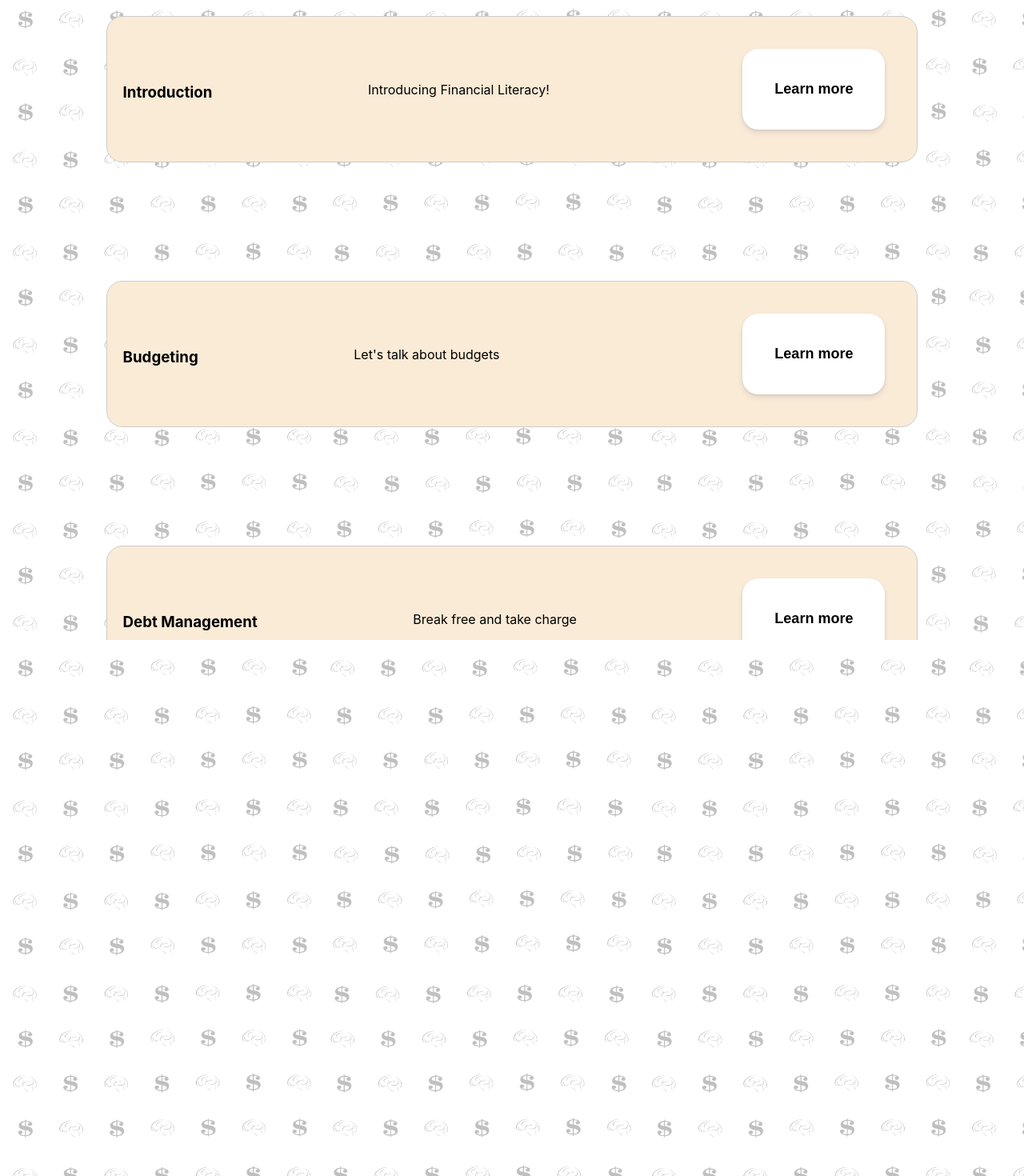
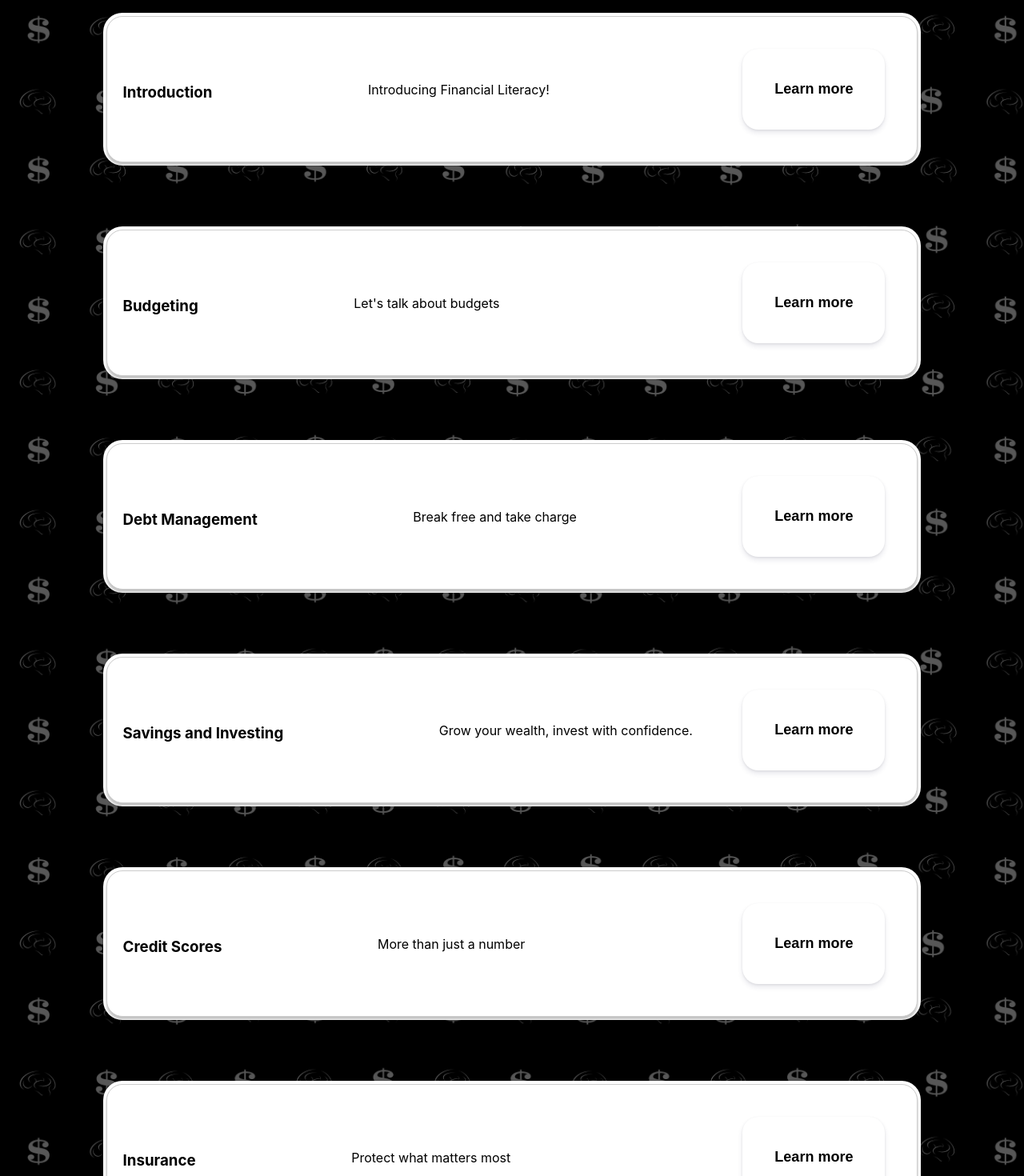
Before and after one commit to aidanMellin/fintroduction, a React (Create React App) app: page /intro_to_financial_literacy_module in a window 1280 px wide. Shown: the top 1470 px of the page at 80% size. Built offline with nearby package versions, Linux system fonts and the light colour scheme.

Commit message:
darker background, calculate hieght with js

```diff
--- a/src/homepage.css
+++ b/src/homepage.css
@@ -86,33 +86,6 @@
     background-color: transparent;
 }
 
-button {
-    padding: 40px 40px;
-    background-color: #fff;
-    border-radius: 20px;
-    font-size: 18px;
-    font-weight: bold;
-    color: black;
-    border: none;
-    cursor: pointer;
-    margin: 20px;
-    transition: background-color 1s ease;
-    box-shadow: 0 4px 6px rgba(50, 50, 93, .11), 0 1px 3px rgba(0, 0, 0, .08);
-}
-
-button:hover {
-    color: black;
-    transform: translateY(-1px);
-    box-shadow: 0 7px 14px rgba(50, 50, 93, .1), 0 3px 6px rgba(0, 0, 0, .08);
-}
-
-button:active {
-    color: #555;
-    background-color: #f6f9ff;
-    transform: translateY(1px);
-    box-shadow: 0 4px 6px rgba(50, 50, 93, .11), 0 1px 3px rgba(0, 0, 0, .08);
-}
-
 .hidden {
     display: none;
 }
@@ -133,7 +106,6 @@
 }
 
 #learning-modules>h2 {
-    color: black;
     font-size: 3em;
     margin-bottom: 20px;
 }
@@ -258,6 +230,11 @@
     display: block;
 }
 
+#blog-section{
+    width: 100vw;
+    height: 100vh;
+}
+
 /* .module[data-status="unknown"] {
     transform: scale(0);
     transition: none;
--- a/src/pages/IntroToFinancialLiteracy/IntroToFinancialLiteracy.js
+++ b/src/pages/IntroToFinancialLiteracy/IntroToFinancialLiteracy.js
@@ -1,10 +1,62 @@
 import ModuleEntry from '../templateModule.js'
 import '../../universal-styles.css';
+import useCalculateTotalHeight from '../../universal-functions.js'
+
 import React, { useState, useEffect, useRef } from 'react';
+
+const modAndLessons = [
+    {
+        name: "Introduction",
+        content: "Introducing Financial Literacy!",
+        lessons: ["Overview of the course content", "Definition of financial literacy", "Importance of financial literacy"]
+    },
+    {
+        name: "Budgeting",
+        content: "Let's talk about budgets",
+        lessons: ["Definition and importance of budgeting", "Creating a budget plan", "Tracking expenses and income", "Adjusting the budget as needed", "Examples and case studies"]
+    },
+    {
+        name: "Debt Management",
+        content: "Break free and take charge",
+        lessons: ["Definition and types of debt", "Strategies for paying off debt", "Managing credit cards and loans", "Debt consolidation and negotiation", "Examples and case studies"]
+    },
+    {
+        name: "Savings and Investing",
+        content: "Grow your wealth, invest with confidence.",
+        lessons: ["Definition and importance of saving and investing", "Types of savings and investment accounts", "Setting financial goals", "Creating a savings and investment plan", "Risks and benefits of investing", "Examples and case studies"]
+    },
+    {
+        name: "Credit Scores",
+        content: "More than just a number",
+        lessons: ["Definition and importance of credit scores", "Factors that affect credit scores", "How to check and monitor your credit score", "Strategies for improving your credit score", "Examples and case studies"]
+    },
+    {
+        name: "Insurance",
+        content: "Protect what matters most",
+        lessons: ["Definition and types of insurance", "Importance of insurance", "How insurance works", "Choosing the right insurance coverage", "Examples and case studies"]
+    },
+    {
+        name: "Taxes",
+        content: "A necessary cost",
+        lessons: ["Definition and types of taxes", "Tax filing requirements and deadlines", "Tax deductions and credits", "Strategies for minimizing taxes", "Examples and case studies"]
+    },
+    {
+        name: "Historical Context",
+        content: "Know the past, predict the future",
+        lessons: ["Origins of financial literacy in ancient societies", "Development of coinage and currency", "Evolution of financial literacy in response to technological advancements and economic trends"]
+    },
+    {
+        name: "Conclusion",
+        content: "Let's wrap it up",
+        lessons: ["Summary of course content", "Importance of applying financial literacy skills in real-world situations", "Additional resources for further learning."]
+    },
+]
 
 
 function IntroToFinancialLiteracyModule() {
     const foregroundRef = useRef(null);
+    const totalHeight = useCalculateTotalHeight(".module-entry");
+
     const handleScroll = () => {
         const foregroundScroll = foregroundRef.current.scrollTop;
         const parallaxElement = document.querySelector(".background-parallax");
@@ -13,47 +65,20 @@
 
     return (
         <>
-            <div className="background-parallax"></div>
+            <div className="background-parallax background-height"></div>
             <div className="foreground" ref={foregroundRef} onScroll={handleScroll}>
-                <ModuleEntry
-                    header="Introduction"
-                    content="Introducing Financial Literacy!"
-                />
-                <ModuleEntry
-                    header="Budgeting"
-                    content="Let's talk about budgets"
-                />
-                <ModuleEntry
-                    header="Debt Management"
-                    content="Break free and take charge"
-                />
-                <ModuleEntry
-                    header="Saving and investing"
-                    content="Grow your wealth, invest with confidence."
-                />
-                <ModuleEntry
-                    header="Credit Scores"
-                    content="More than just a number"
-                />
-                <ModuleEntry
-                    header="Insurance"
-                    content="Protect what matters"
-                />
-                <ModuleEntry
-                    header="Taxes"
-                    content="A necessary cost"
-                />
-                <ModuleEntry
-                    header="Historical Context"
-                    content="Know the past, predict the future"
-                />
-                <ModuleEntry
-                    header="Conclusion"
-                    content="Let's wrap it up"
-                />
+                {modAndLessons.map((module, index) => (
+                    <ModuleEntry
+                        key={index}
+                        header={module.name}
+                        content={module.content}
+                        subModules={module.lessons}
+                    />
+                ))}
             </div>
         </>
     );
 }
 
+
 export default IntroToFinancialLiteracyModule;
--- a/src/pages/module.css
+++ b/src/pages/module.css
@@ -4,19 +4,37 @@
     align-items: center;
     padding-left: 12%;
     padding-right: 12%;
-    padding-bottom: 10%;
+    padding-bottom: 5%;
+}
+
+.background-parallax-module {
+    background-image: url("../fintroduction_background.png");
+    background-size: cover;
+    background-repeat: no-repeat;
+    height: 100vh;
+    width: 100vw;
+    position: absolute;
+    z-index: -1;
+    top: 0;
+    left: 0;
+    transform: translateY(0);
 }
 
 .module-peek {
-    background-color: antiquewhite;
+    background-color: white;
     display: flex;
-    justify-content: space-between;
+    justify-content: space-around;
     align-items: center;
     padding: 20px;
     border: 1px solid #ccc;
     border-radius: 20px;
     margin-top: 20px;
+    /* margin-bottom: 10px; */
     width: 100%;
+    box-shadow:
+        0px 3px 3px rgba(0, 0, 0, 0.25),
+        0px 0px 0px 4px white,
+        0px 0px 0px 5px rgba(0, 0, 0, 0.15);
 }
 
 .module-peek h3 {
@@ -38,41 +56,7 @@
     white-space: nowrap; /* add this line to prevent button from wrapping */
 }
 
-
-button {
-    padding: 40px 40px;
-    background-color: #fff;
-    border-radius: 20px;
-    font-size: 18px;
-    font-weight: bold;
-    color: black;
-    border: none;
-    cursor: pointer;
-    margin: 20px;
-    transition: background-color 1s ease;
-    box-shadow: 0 4px 6px rgba(50, 50, 93, .11), 0 1px 3px rgba(0, 0, 0, .08);
-}
-
-button:hover {
-    color: black;
-    transform: translateY(-1px);
-    box-shadow: 0 7px 14px rgba(50, 50, 93, .1), 0 3px 6px rgba(0, 0, 0, .08);
-}
-
-button:active {
-    color: #555;
-    background-color: #f6f9ff;
-    transform: translateY(1px);
-    box-shadow: 0 4px 6px rgba(50, 50, 93, .11), 0 1px 3px rgba(0, 0, 0, .08);
-}
-
 @media screen and (max-width: 1000px) {
-    .dropdown-trigger.active+.module-peek {
-        max-height: 75px;
-        max-width: fit-content;
-        overflow-y: scroll;
-    }
-
     .module-peek{
         flex-direction: column;
     }
@@ -83,14 +67,64 @@
         text-align: center;
         position: relative;
     }
+
+    .subModule{
+        /* width: 100%; */
+        width: auto;
+    }
 }
 
-.dropdown-trigger {
-    cursor: pointer;
-    user-select: none;
+.dropdown {
+    display: flex;
+    flex-direction: column;
+    padding-left: 12%;
+    padding-right: 12%;
+    transform-origin: top;
 }
 
-/* Style the active state of the dropdown */
-.dropdown-trigger.active+.module-content {
-    display: block;
+.dropdown.open {
+    animation: slideIn 0.5s;
 }
+
+.dropdown.closed {
+    animation: slideOut 0.5s;
+    display: none;
+}
+
+@keyframes slideIn {
+    from {
+        transform: scaleY(0);
+    }
+    to {
+        transform: scaleY(1);
+    }
+}
+
+@keyframes slideOut {
+    from {
+        transform: scaleY(1);
+    }
+    to {
+        transform: scaleY(0);
+    }
+}
+
+.subModule{
+    background-color: white;
+    display: flex;
+    justify-content: space-around;
+    align-items: center;
+    border-radius: 20px;
+    /* width: 100%; */
+    /* width: 50vw; */
+    padding-left: 10px;
+    flex-grow: 1;
+    /* box-shadow:
+        0px 3px 3px rgba(0, 0, 0, 0.25),
+        0px 0px 0px 4px white,
+        0px 0px 0px 5px rgba(0, 0, 0, 0.15); */
+}
+/*
+.subModule>h3{
+    padding-left: 50px;
+} */
--- /dev/null
+++ b/src/universal-functions.js
@@ -0,0 +1,40 @@
+import React, { useState, useEffect, useRef } from 'react';
+
+
+function useCalculateTotalHeight(selector) {
+    const [totalHeight, setTotalHeight] = useState(0);
+
+    useEffect(() => {
+        function calculateTotalHeight() {
+            const allDivs = document.querySelectorAll(selector);
+            let heightSum = 0;
+            allDivs.forEach((div) => {
+                heightSum += div.offsetHeight;
+                heightSum += 2;
+            });
+            setTotalHeight(heightSum);
+        }
+
+        calculateTotalHeight();
+
+        window.addEventListener("resize", calculateTotalHeight);
+
+        return () => {
+            window.removeEventListener("resize", calculateTotalHeight);
+        };
+    }, []);
+
+    useEffect(() => {
+        const styleElement = document.createElement("style");
+        styleElement.innerHTML = `.background-height { height: ${totalHeight}px; }`;
+        document.head.appendChild(styleElement);
+
+        return () => {
+            document.head.removeChild(styleElement);
+        };
+    }, [totalHeight]);
+
+    return totalHeight;
+}
+
+export default useCalculateTotalHeight;
--- a/src/universal-styles.css
+++ b/src/universal-styles.css
@@ -1,14 +1,40 @@
-/* html,
-body {
-    height: 100%;
-} */
+h2{
+    color: white;
+}
+
+button {
+    padding: 40px 40px;
+    background-color: #fff;
+    border-radius: 20px;
+    font-size: 18px;
+    font-weight: bold;
+    color: black;
+    border: none;
+    cursor: pointer;
+    margin: 20px;
+    transition: background-color 1s ease;
+    box-shadow: 0 4px 6px rgba(50, 50, 93, .11), 0 1px 3px rgba(0, 0, 0, .08);
+}
+
+button:hover {
+    color: black;
+    transform: translateY(-1px);
+    box-shadow: 0 7px 14px rgba(50, 50, 93, .1), 0 3px 6px rgba(0, 0, 0, .08);
+}
+
+button:active {
+    color: #555;
+    background-color: #f6f9ff;
+    transform: translateY(1px);
+    box-shadow: 0 4px 6px rgba(50, 50, 93, .11), 0 1px 3px rgba(0, 0, 0, .08);
+}
 
 .background-parallax {
-    background-image: url("fintroduction_background.png");
+    background-image: url("fintroBackgroundDark.png");
     background-size: cover;
-    background-repeat: no-repeat;
-    height: 200vh;
-    width: 100%;
+    background-repeat: repeat-x;
+    /* height: 200vh; */
+    width: 100vw;
     position: absolute;
     z-index: -1;
     top: 0;
@@ -17,7 +43,7 @@
 }
 
 .foreground {
-    height: 100vh;
+    /* height: 100vh; */
     width: 100vw;
     overflow-y: scroll;
     background-color: transparent;
```
Also changed, not shown: src/App.js (+11 -2 lines), src/pages/templateModule.js (+23 -3 lines), src/fintroBackgroundDark.png (added).
